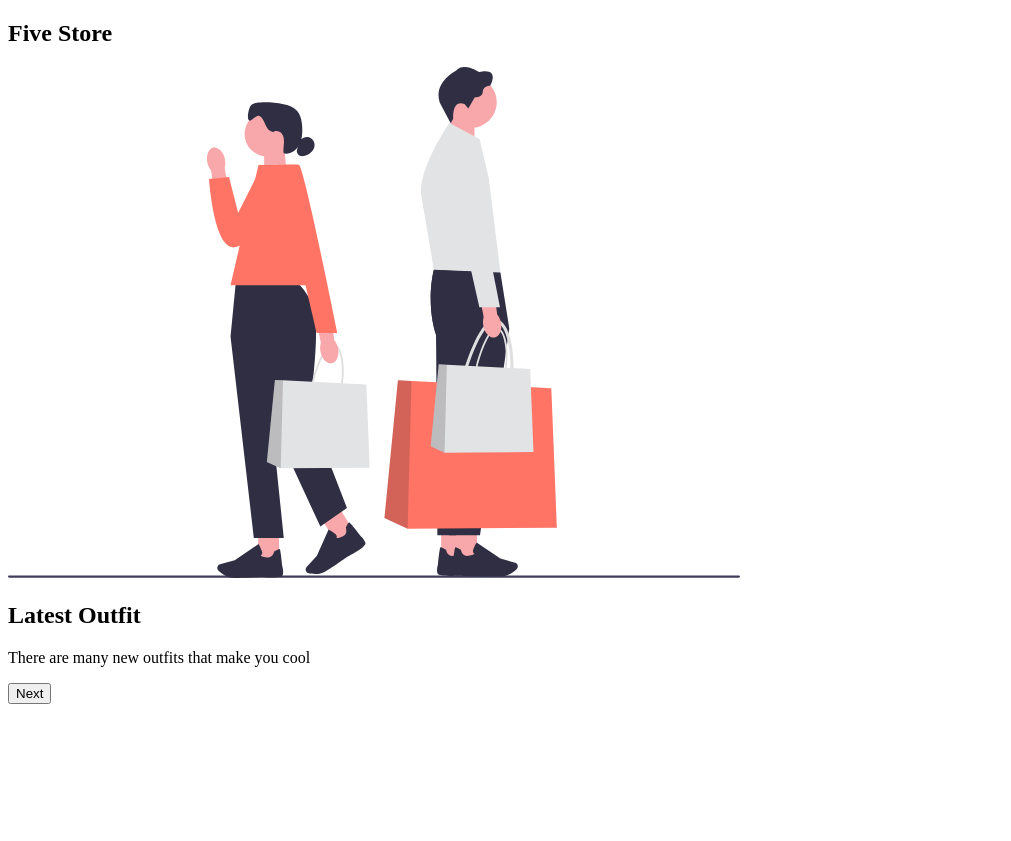
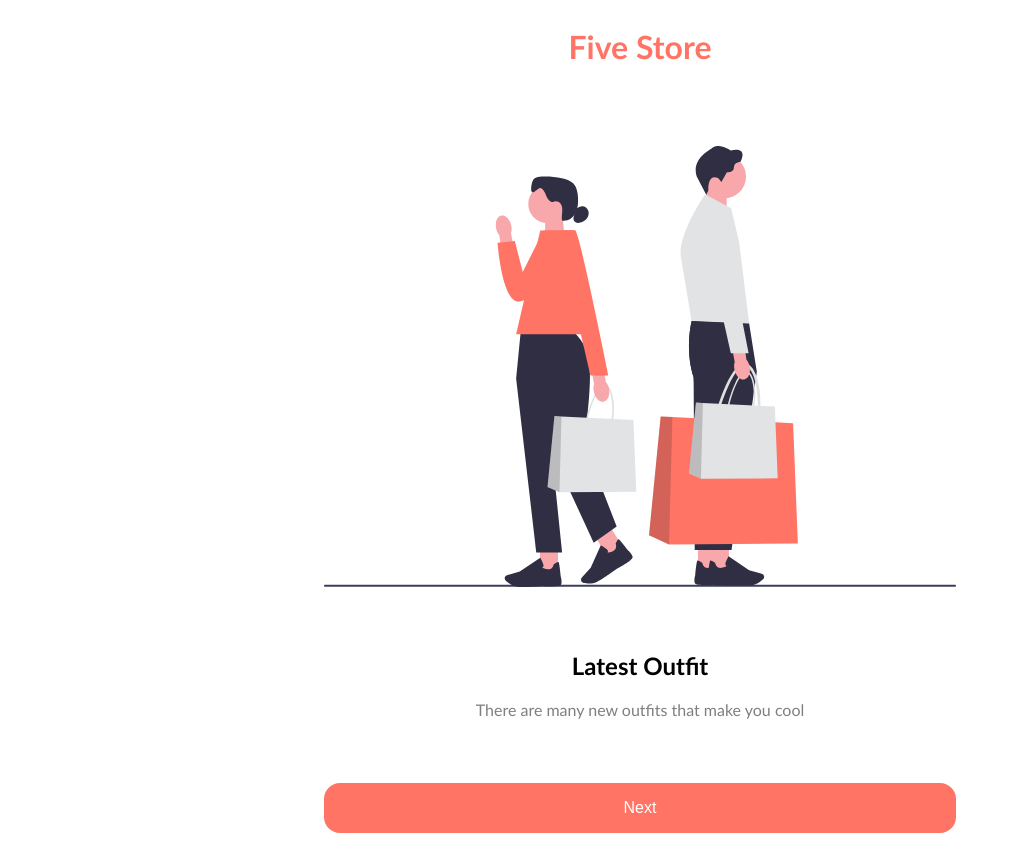
Before and after one commit to Abuaslamtech/Five, a plain HTML site: page index.html in a window 1280 px wide. Shown: the whole page, without its empty margins (0-1011 px from the left). Before the commit the page ends 800 px from the top, so only its background shows below. Drawn offline with Linux system fonts and the light colour scheme.

Commit message:
css file added

```diff
--- a/index.html
+++ b/index.html
@@ -6,6 +6,7 @@
     <meta http-equiv="X-UA-Compatible" content="IE=edge">
     <meta name="viewport" content="width=device-width, initial-scale=1.0">
     <title>Five</title>
+    <link rel="stylesheet" href="./style.css">
 </head>
 
 <body>
--- a/style.css
+++ b/style.css
@@ -0,0 +1,35 @@
+/* landing page style */
+body {
+  font-family: "Trebuchet MS";
+}
+main h2 {
+  font-size: 2rem;
+  color: #ff7465;
+  text-align: center;
+}
+main img {
+  width: 50%;
+  display: block;
+  margin: auto;
+  margin-top: 5rem;
+}
+.description h2 {
+  text-align: center;
+  margin-top: 4rem;
+}
+.description p {
+  color: rgba(0, 0, 0, 0.5);
+  text-align: center;
+  margin-bottom: 4rem;
+}
+button {
+  display: block;
+  margin: auto;
+  width: 50%;
+  padding: 1rem;
+  border-radius: 1rem;
+  border: none;
+  background-color: #ff7465;
+  color: #fff;
+  font-size: 1rem;
+}
```
